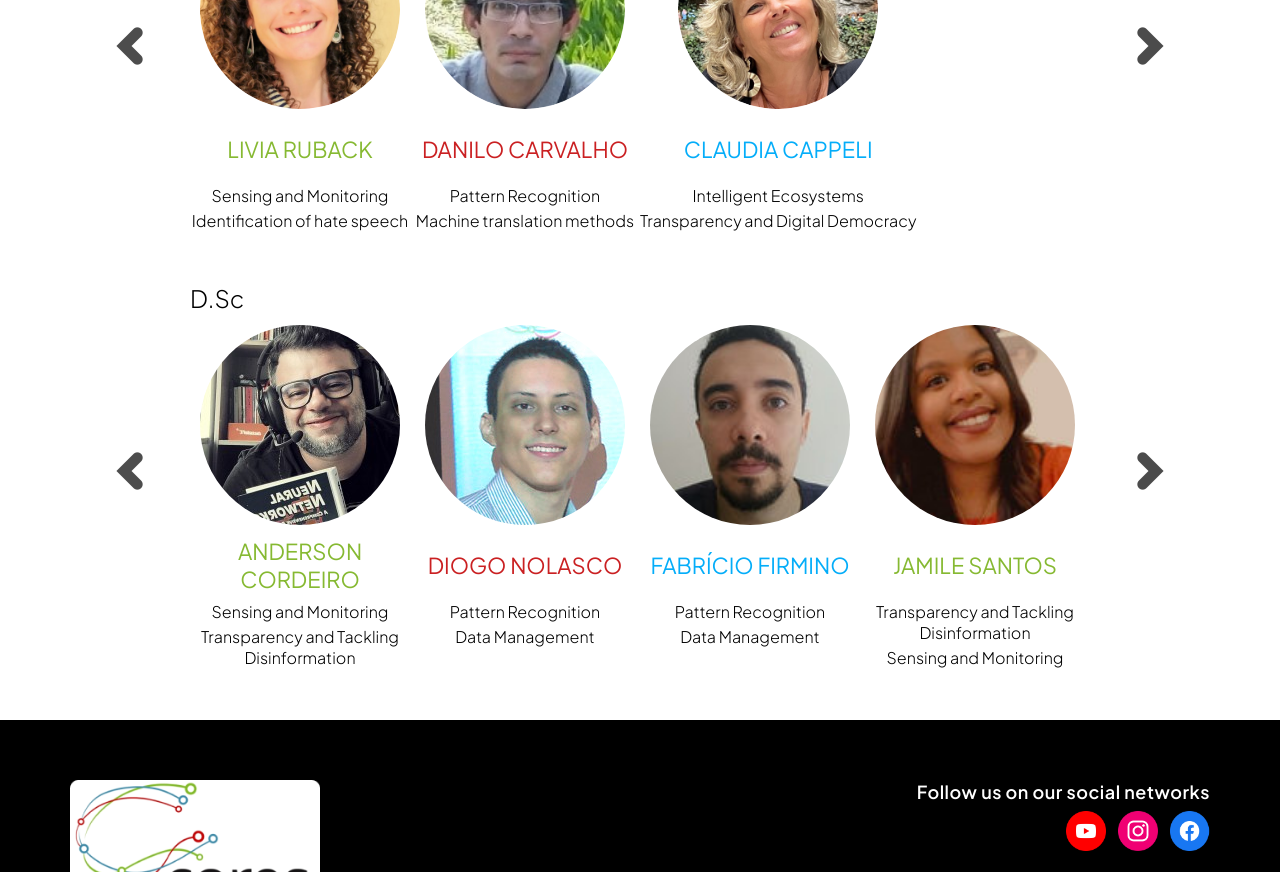
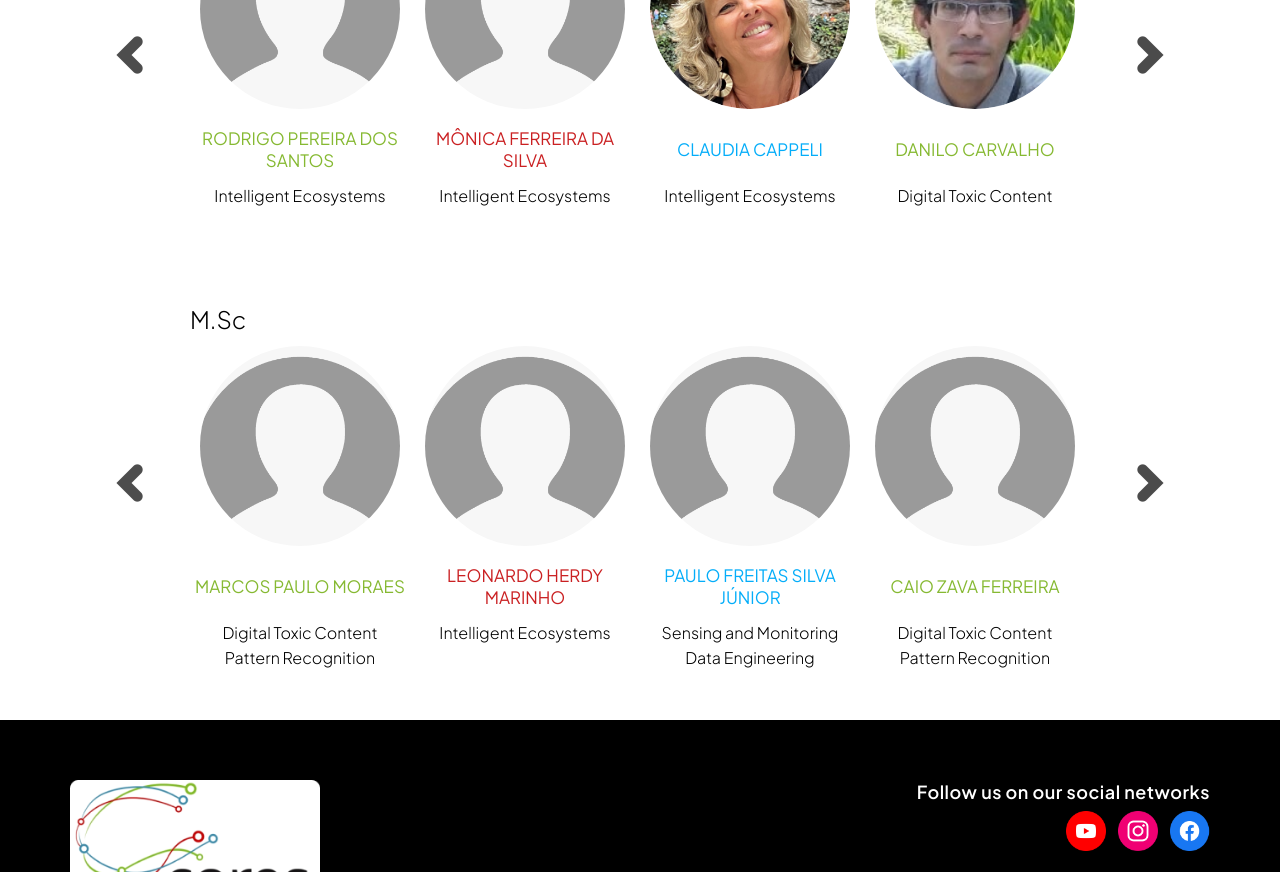
Before and after one commit to patrickpaiva/labcores-next-web, a Next.js app: page /our-team in a window 1280 px wide. Shown: the part 1000-1872 px from the top of the page. Built offline with nearby package versions, Linux system fonts and the light colour scheme.

Commit message:
ajustes na página de time

```diff
--- a/src/assets/team_en.json
+++ b/src/assets/team_en.json
@@ -1,81 +1,183 @@
 {
-  "postdocs": [
+  "mscs": [
     {
-      "name": "Livia Ruback",
-      "photo": "/images/livia-ruback.png",
-      "areas": ["Sensing and Monitoring", "Identification of hate speech"]
+      "name": "Marcos Paulo Moraes",
+      "photo": "/images/blank-photo.png",
+      "areas": ["Digital Toxic Content", "Pattern Recognition"]
+    },
+    {
+      "name": "Leonardo Herdy Marinho",
+      "photo": "/images/blank-photo.png",
+      "areas": ["Intelligent Ecosystems"]
+    },
+    {
+      "name": "Paulo Freitas Silva Júnior",
+      "photo": "/images/blank-photo.png",
+      "areas": ["Sensing and Monitoring", "Data Engineering"]
+    },
+    {
+      "name": "Caio Zava Ferreira",
+      "photo": "/images/blank-photo.png",
+      "areas": ["Digital Toxic Content", "Pattern Recognition"]
+    },
+    {
+      "name": "Larissa da Silva Paiva",
+      "photo": "/images/blank-photo.png",
+      "areas": ["Sensing and Monitoring", "Intelligent Ecosystems"]
+    },
+    {
+      "name": "Eliel Roger da Silva",
+      "photo": "/images/blank-photo.png",
+      "areas": ["Sensing and Monitoring", "Intelligent Ecosystems"]
+    }
+  ],
+  "dscs": [
+    {
+      "name": "Rodrigo Pereira dos Santos",
+      "photo": "/images/blank-photo.png",
+      "areas": ["Intelligent Ecosystems"]
+    },
+    {
+      "name": "Mônica Ferreira da Silva",
+      "photo": "/images/blank-photo.png",
+      "areas": ["Intelligent Ecosystems"]
+    },
+    {
+      "name": "Claudia Cappeli",
+      "photo": "/images/claudia-cappeli.png",
+      "areas": ["Intelligent Ecosystems"]
     },
     {
       "name": "Danilo Carvalho",
       "photo": "/images/danilo-carvalho.png",
-      "areas": ["Pattern Recognition", "Machine translation methods"]
+      "areas": ["Digital Toxic Content"]
+    },
+    {
+      "name": "Livia Ruback",
+      "photo": "/images/livia-ruback.png",
+      "areas": ["Digital Toxic Content"]
+    },
+    {
+      "name": "Anderson Cordeiro Charles",
+      "photo": "/images/anderson-cordeiro.jpg",
+      "areas": ["Sensing and Monitoring", "Transparency and Disinformation Combat"]
+    },
+    {
+      "name": "Diogo Nolasco Ferreira Sousa",
+      "photo": "/images/diogo-nolasco.jpg",
+      "areas": ["Pattern Recognition", "Data Engineering"]
+    },
+    {
+      "name": "LUIS FERNANDO MONSORES PASSOS MAIA",
+      "photo": "/images/blank-photo.png",
+      "areas": ["Sensing and Monitoring", "Intelligent Ecosystems"]
+    },
+    {
+      "name": "Luiz Paulo Carvalho da Silva",
+      "photo": "/images/luiz-paulo-carvalho.jpg",
+      "areas": ["Transparency and Disinformation Combat", "Sensing and Monitoring"]
+    },
+    {
+      "name": "Marcus Vinicius Ferreira Gonçalves",
+      "photo": "/images/blank-photo.png",
+      "areas": ["Data Engineering", "Intelligent Ecosystems"]
+    },
+    {
+      "name": "PAULO DAVID DE JESUS TOSTES DOS SANTOS",
+      "photo": "/images/blank-photo.png",
+      "areas": ["Intelligent Ecosystems"]
+    },
+    {
+      "name": "Jamile Santos dos Santos",
+      "photo": "/images/blank-photo.png",
+      "areas": ["Digital Toxic Content", "Sensing and Monitoring"]
+    },
+    {
+      "name": "SIRIUS THADEU FERREIRA DA SILVA",
+      "photo": "/images/blank-photo.png",
+      "areas": ["Sensing and Monitoring", "Transparency and Disinformation Combat"]
+    }
+  ],
+  "colab": [
+    {
+      "name": "Leonardo Herdy Marinho",
+      "photo": "/images/blank-photo.png",
+      "areas": ["Intelligent Ecosystems"]
+    },
+    {
+      "name": "Livia Ruback",
+      "photo": "/images/livia-ruback.png",
+      "areas": ["Digital Toxic Content"]
+    },
+    {
+      "name": "Danilo Carvalho",
+      "photo": "/images/danilo-carvalho.png",
+      "areas": ["Digital Toxic Content"]
     },
     {
       "name": "Claudia Cappeli",
       "photo": "/images/claudia-cappeli.png",
-      "areas": ["Intelligent Ecosystems", "Transparency and Digital Democracy"]
-    }
-  ],
-  "dscs": [
-    {
-      "name": "Anderson Cordeiro",
-      "photo": "/images/anderson-cordeiro.jpg",
-      "areas": ["Sensing and Monitoring", "Transparency and Tackling Disinformation"]
+      "areas": ["Intelligent Ecosystems"]
     },
     {
-      "name": "Diogo Nolasco",
-      "photo": "/images/diogo-nolasco.jpg",
-      "areas": ["Pattern Recognition", "Data Management"]
-    },
-    {
-      "name": "Fabrício Firmino",
-      "photo": "/images/fabricio-firmino.jpg",
-      "areas": ["Pattern Recognition", "Data Management"]
-    },
-    {
-      "name": "Jamile Santos",
-      "photo": "/images/jamile-santos.jpg",
-      "areas": ["Transparency and Tackling Disinformation", "Sensing and Monitoring"]
-    },
-    {
-      "name": "Jivago Medeiros",
-      "photo": "/images/jivago-medeiros.jpg",
-      "areas": ["Data Management", "Intelligent Ecosystems"]
-    },
-    {
-      "name": "Luís F. Monsores",
-      "photo": "/images/luis-monsores.jpg",
-      "areas": ["Sensing and Monitoring"]
-    },
-    {
-      "name": "Luiz Paulo Carvalho",
-      "photo": "/images/luiz-paulo-carvalho.jpg",
-      "areas": ["Transparency and Tackling Disinformation", "Sensing and Monitoring"]
-    },
-    {
-      "name": "Marcus Gonçalves",
-      "photo": "/images/blank-photo.png",
-      "areas": ["Data Management", "Intelligent Ecosystems"]
-    },
-    {
-      "name": "Paulo Tostes",
+      "name": "Mônica Ferreira da Silva",
       "photo": "/images/blank-photo.png",
       "areas": ["Intelligent Ecosystems"]
     },
     {
-      "name": "Silas Filho",
-      "photo": "/images/silas-filho.jpg",
-      "areas": ["Sensing and Monitoring", "Pattern Recognition"]
+      "name": "Rodrigo Pereira dos Santos",
+      "photo": "/images/blank-photo.png",
+      "areas": ["Intelligent Ecosystems"]
     },
     {
-      "name": "Sirius Silva",
-      "photo": "/images/sirius-silva.jpg",
-      "areas": ["Transparency and Tackling Disinformation"]
+      "name": "Tiago França",
+      "photo": "/images/blank-photo.png",
+      "areas": ["Sensing and Monitoring"]
+    },
+    {
+      "name": "Silas Lima Filho",
+      "photo": "/images/blank-photo.png",
+      "areas": ["Sensing and Monitoring"]
+    },
+    {
+      "name": "Rodrigo dos Santos Oliveira",
+      "photo": "/images/blank-photo.png",
+      "areas": ["Computational Ethics", "Intelligent Ecosystems"]
+    },
+    {
+      "name": "Fabrício Firmino de Faria",
+      "photo": "/images/blank-photo.png",
+      "areas": ["Pattern Recognition"]
     },
     {
       "name": "Vladimir Fagundes",
-      "photo": "/images/vladimir-fagundes.jpg",
-      "areas": ["Intelligent Ecosystems", "Transparency and Tackling Disinformation"]
+      "photo": "/images/blank-photo.png",
+      "areas": ["Intelligent Ecosystems"]
+    },
+    {
+      "name": "Fabio Porto",
+      "photo": "/images/blank-photo.png",
+      "areas": ["Data Engineering"]
+    },
+    {
+      "name": "Daniel Alfarro",
+      "photo": "/images/blank-photo.png",
+      "areas": ["Pattern Recognition"]
+    },
+    {
+      "name": "Flávia Santoro",
+      "photo": "/images/blank-photo.png",
+      "areas": ["Computational Ethics"]
+    },
+    {
+      "name": "Rafael Escalfoni",
+      "photo": "/images/blank-photo.png",
+      "areas": ["Intelligent Ecosystems"]
+    },
+    {
+      "name": "Marcos Arrais",
+      "photo": "/images/blank-photo.png",
+      "areas": ["Intelligent Ecosystems"]
     }
   ]
 }
--- a/src/assets/team_pt.json
+++ b/src/assets/team_pt.json
@@ -1,81 +1,183 @@
 {
-  "postdocs": [
+  "mscs": [
     {
-      "name": "Livia Ruback",
-      "photo": "/images/livia-ruback.png",
-      "areas": ["Sensoriamento e Monitoramento", "Identificação de discurso de ódio"]
+      "name": "Marcos Paulo Moraes",
+      "photo": "/images/blank-photo.png",
+      "areas": ["Conteúdo Tóxico Digital", "Reconhecimento de Padrões"]
+    },
+    {
+      "name": "Leonardo Herdy Marinho",
+      "photo": "/images/blank-photo.png",
+      "areas": ["Ecossistemas Inteligentes"]
+    },
+    {
+      "name": "Paulo Freitas Silva Júnior",
+      "photo": "/images/blank-photo.png",
+      "areas": ["Sensoriamento e Monitoramento", "Engenharia de Dados"]
+    },
+    {
+      "name": "Caio Zava Ferreira",
+      "photo": "/images/blank-photo.png",
+      "areas": ["Conteúdo Tóxico Digital", "Reconhecimento de Padrões"]
+    },
+    {
+      "name": "Larissa da Silva Paiva",
+      "photo": "/images/blank-photo.png",
+      "areas": ["Sensoriamento e Monitoramento", "Ecossistemas Inteligentes"]
+    },
+    {
+      "name": "Eliel Roger da Silva",
+      "photo": "/images/blank-photo.png",
+      "areas": ["Sensoriamento e Monitoramento", "Ecossistemas Inteligentes"]
+    }
+  ],
+  "dscs": [
+    {
+      "name": "Rodrigo Pereira dos Santos",
+      "photo": "/images/blank-photo.png",
+      "areas": ["Ecossistemas Inteligentes"]
+    },
+    {
+      "name": "Mônica Ferreira da Silva",
+      "photo": "/images/blank-photo.png",
+      "areas": ["Ecossistemas Inteligentes"]
+    },
+    {
+      "name": "Claudia Cappeli",
+      "photo": "/images/claudia-cappeli.png",
+      "areas": ["Ecossistemas Inteligentes"]
     },
     {
       "name": "Danilo Carvalho",
       "photo": "/images/danilo-carvalho.png",
-      "areas": ["Reconhecimento de Padrões", "Métodos de Tradução Automática"]
+      "areas": ["Conteúdo Tóxico Digital"]
+    },
+    {
+      "name": "Livia Ruback",
+      "photo": "/images/livia-ruback.png",
+      "areas": ["Conteúdo Tóxico Digital"]
+    },
+    {
+      "name": "Anderson Cordeiro Charles",
+      "photo": "/images/anderson-cordeiro.jpg",
+      "areas": ["Sensoriamento e Monitoramento", "Transparência e Combate à Desinformação"]
+    },
+    {
+      "name": "Diogo Nolasco Ferreira Sousa",
+      "photo": "/images/diogo-nolasco.jpg",
+      "areas": ["Reconhecimento de Padrões", "Engenharia de Dados"]
+    },
+    {
+      "name": "LUIS FERNANDO MONSORES PASSOS MAIA",
+      "photo": "/images/blank-photo.png",
+      "areas": ["Sensoriamento e Monitoramento", "Ecossistemas Inteligentes"]
+    },
+    {
+      "name": "Luiz Paulo Carvalho da Silva",
+      "photo": "/images/luiz-paulo-carvalho.jpg",
+      "areas": ["Transparência e Combate à Desinformação", "Sensoriamento e Monitoramento"]
+    },
+    {
+      "name": "Marcus Vinicius Ferreira Gonçalves",
+      "photo": "/images/blank-photo.png",
+      "areas": ["Engenharia de Dados", "Ecossistemas Inteligentes"]
+    },
+    {
+      "name": "PAULO DAVID DE JESUS TOSTES DOS SANTOS",
+      "photo": "/images/blank-photo.png",
+      "areas": ["Ecossistemas Inteligentes"]
+    },
+    {
+      "name": "Jamile Santos dos Santos",
+      "photo": "/images/blank-photo.png",
+      "areas": ["Conteúdo Tóxico Digital", "Sensoriamento e Monitoramento"]
+    },
+    {
+      "name": "SIRIUS THADEU FERREIRA DA SILVA",
+      "photo": "/images/blank-photo.png",
+      "areas": ["Sensoriamento e Monitoramento", "Transparência e Combate à Desinformação"]
+    }
+  ],
+  "colab": [
+    {
+      "name": "Leonardo Herdy Marinho",
+      "photo": "/images/blank-photo.png",
+      "areas": ["Ecossistemas Inteligentes"]
+    },
+    {
+      "name": "Livia Ruback",
+      "photo": "/images/livia-ruback.png",
+      "areas": ["Conteúdo Tóxico Digital"]
+    },
+    {
+      "name": "Danilo Carvalho",
+      "photo": "/images/danilo-carvalho.png",
+      "areas": ["Conteúdo Tóxico Digital"]
     },
     {
       "name": "Claudia Cappeli",
       "photo": "/images/claudia-cappeli.png",
-      "areas": ["Ecossistemas Inteligentes", "Transparência e Democracia Digital"]
-    }
-  ],
-  "dscs": [
-    {
-      "name": "Anderson Cordeiro",
-      "photo": "/images/anderson-cordeiro.jpg",
-      "areas": ["Sensoriamento e Monitoramento", "Transparência e Combate à Desinformação"]
+      "areas": ["Ecossistemas Inteligentes"]
     },
     {
-      "name": "Diogo Nolasco",
-      "photo": "/images/diogo-nolasco.jpg",
-      "areas": ["Reconhecimento de Padrões", "Gestão de Dados"]
-    },
-    {
-      "name": "Fabrício Firmino",
-      "photo": "/images/fabricio-firmino.jpg",
-      "areas": ["Reconhecimento de Padrões", "Gestão de Dados"]
-    },
-    {
-      "name": "Jamile Santos",
-      "photo": "/images/jamile-santos.jpg",
-      "areas": ["Transparência e Combate à Desinformação", "Sensoriamento e Monitoramento"]
-    },
-    {
-      "name": "Jivago Medeiros",
-      "photo": "/images/jivago-medeiros.jpg",
-      "areas": ["Gestão de Dados", "Ecossistemas Inteligentes"]
-    },
-    {
-      "name": "Luís F. Monsores",
-      "photo": "/images/luis-monsores.jpg",
-      "areas": ["Sensoriamento e Monitoramento"]
-    },
-    {
-      "name": "Luiz Paulo Carvalho",
-      "photo": "/images/luiz-paulo-carvalho.jpg",
-      "areas": ["Transparência e Combate à Desinformação", "Sensoriamento e Monitoramento"]
-    },
-    {
-      "name": "Marcus Gonçalves",
-      "photo": "/images/blank-photo.png",
-      "areas": ["Gestão de Dados", "Ecossistemas Inteligentes"]
-    },
-    {
-      "name": "Paulo Tostes",
+      "name": "Mônica Ferreira da Silva",
       "photo": "/images/blank-photo.png",
       "areas": ["Ecossistemas Inteligentes"]
     },
     {
-      "name": "Silas Filho",
-      "photo": "/images/silas-filho.jpg",
-      "areas": ["Sensoriamento e Monitoramento", "Reconhecimento de Padrões"]
+      "name": "Rodrigo Pereira dos Santos",
+      "photo": "/images/blank-photo.png",
+      "areas": ["Ecossistemas Inteligentes"]
     },
     {
-      "name": "Sirius Silva",
-      "photo": "/images/sirius-silva.jpg",
-      "areas": ["Transparência e Combate à Desinformação"]
+      "name": "Tiago França",
+      "photo": "/images/blank-photo.png",
+      "areas": ["Sensoriamento e Monitoramento"]
+    },
+    {
+      "name": "Silas Lima Filho",
+      "photo": "/images/blank-photo.png",
+      "areas": ["Sensoriamento e Monitoramento"]
+    },
+    {
+      "name": "Rodrigo dos Santos Oliveira",
+      "photo": "/images/blank-photo.png",
+      "areas": ["Ética Computacional", "Ecossistemas Inteligentes"]
+    },
+    {
+      "name": "Fabrício Firmino de Faria",
+      "photo": "/images/blank-photo.png",
+      "areas": ["Reconhecimento de Padrões"]
     },
     {
       "name": "Vladimir Fagundes",
-      "photo": "/images/vladimir-fagundes.jpg",
-      "areas": ["Ecossistemas Inteligentes", "Transparência e Combate à Desinformação"]
+      "photo": "/images/blank-photo.png",
+      "areas": ["Ecossistemas Inteligentes"]
+    },
+    {
+      "name": "Fabio Porto",
+      "photo": "/images/blank-photo.png",
+      "areas": ["Engenharia de Dados"]
+    },
+    {
+      "name": "Daniel Alfarro",
+      "photo": "/images/blank-photo.png",
+      "areas": ["Reconhecimento de Padrões"]
+    },
+    {
+      "name": "Flávia Santoro",
+      "photo": "/images/blank-photo.png",
+      "areas": ["Ética Computacional"]
+    },
+    {
+      "name": "Rafael Escalfoni",
+      "photo": "/images/blank-photo.png",
+      "areas": ["Ecossistemas Inteligentes"]
+    },
+    {
+      "name": "Marcos Arrais",
+      "photo": "/images/blank-photo.png",
+      "areas": ["Ecossistemas Inteligentes"]
     }
   ]
 }
--- a/src/pages/our-team.tsx
+++ b/src/pages/our-team.tsx
@@ -48,11 +48,11 @@ const OurTeam: React.FC = () => {
             </div>
           </div>
           <TeamContainer>
-            <h3>{translate.POST_DOCS}</h3>
+            <h3>D.Sc</h3>
             <button className="chevronLeft" onClick={(e) => handleLeftClick(e, 0)}><img src="/images/chevron-icon.png" alt="arrow left" /></button>
             <button className="chevronRight" onClick={(e) => handleRightClick(e, 0)}><img src="/images/chevron-icon.png" alt="arrow left" /></button>
             <div className="teamContent" ref={(item) => sliders.current[0] = item}>
-              {team.postdocs.map((item, index) => {
+              {team.dscs.map((item, index) => {
                 return (
                   <div className="member" key={index}>
                     <img src={item.photo} alt={item.name} />
@@ -70,11 +70,11 @@ const OurTeam: React.FC = () => {
             </div>
           </TeamContainer>
           <TeamContainer>
-            <h3>D.Sc</h3>
+            <h3>M.Sc</h3>
             <button className="chevronLeft" onClick={(e) => handleLeftClick(e, 1)}><img src="/images/chevron-icon.png" alt="arrow left" /></button>
             <button className="chevronRight" onClick={(e) => handleRightClick(e, 1)}><img src="/images/chevron-icon.png" alt="arrow left" /></button>
             <div className="teamContent" ref={(item) => sliders.current[1] = item}>
-              {team.dscs.map((item, index) => {
+              {team.mscs.map((item, index) => {
                   return (
                     <div className="member" key={index}>
                       <img src={item.photo} alt={item.name} />
--- a/src/styles/pages/OurTeam.ts
+++ b/src/styles/pages/OurTeam.ts
@@ -176,7 +176,7 @@ export const TeamContainer = styled.div`
 
       .name {
         text-transform: uppercase;
-        font-size: 2.2rem;
+        font-size: 1.7rem;
         margin-bottom: 8px;
         text-align: center;
         height: 56px;
```
